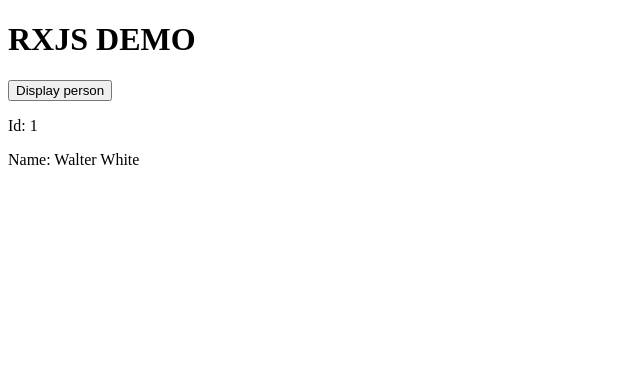
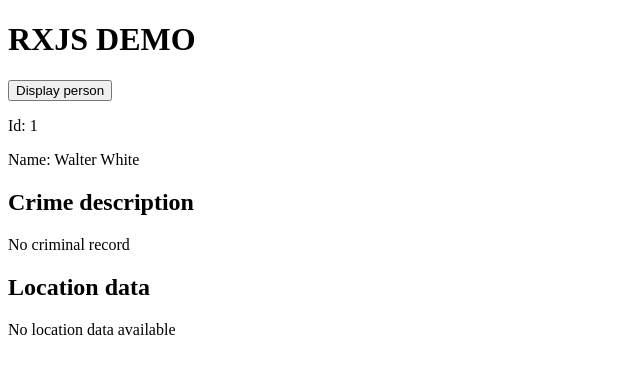
Before and after one commit to EriRan/rxjs-demo, an Angular app: page / in a window 1280 px wide. Both pictures are taken after a click on the button "Display person". Shown: the top 374 px of the page, without its empty margins (0-640 px from the left). Built offline with nearby package versions, Linux system fonts and the light colour scheme.

Commit message:
Add empty checks for templates

```diff
--- a/src/app/component/criminal-record/criminal-record.component.html
+++ b/src/app/component/criminal-record/criminal-record.component.html
@@ -1,4 +1,8 @@
 <div *ngIf="criminalRecord">
   <h2>Crime description</h2>
-  <p>{{criminalRecord.crimeDescription}}</p>
+  <p>{{ criminalRecord.crimeDescription }}</p>
 </div>
+<div *ngIf="!criminalRecord">
+  <h2>Crime description</h2>
+  <p>No criminal record</p>
+</div>
--- a/src/app/component/criminal-record/criminal-record.component.ts
+++ b/src/app/component/criminal-record/criminal-record.component.ts
@@ -13,7 +13,7 @@
   constructor() { }
 
   ngOnInit(): void {
-    this.criminalRecord?.crimeDescription
+
   }
 
 }
--- a/src/app/component/location-data/location-data.component.html
+++ b/src/app/component/location-data/location-data.component.html
@@ -1,4 +1,8 @@
 <div *ngIf="locationData">
   <h2>Location data</h2>
-  <p>City: {{locationData.city}}</p>
+  <p>City: {{ locationData.city }}</p>
 </div>
+<div *ngIf="!locationData">
+  <h2>Location data</h2>
+  <p>No location data available</p>
+</div>
```
